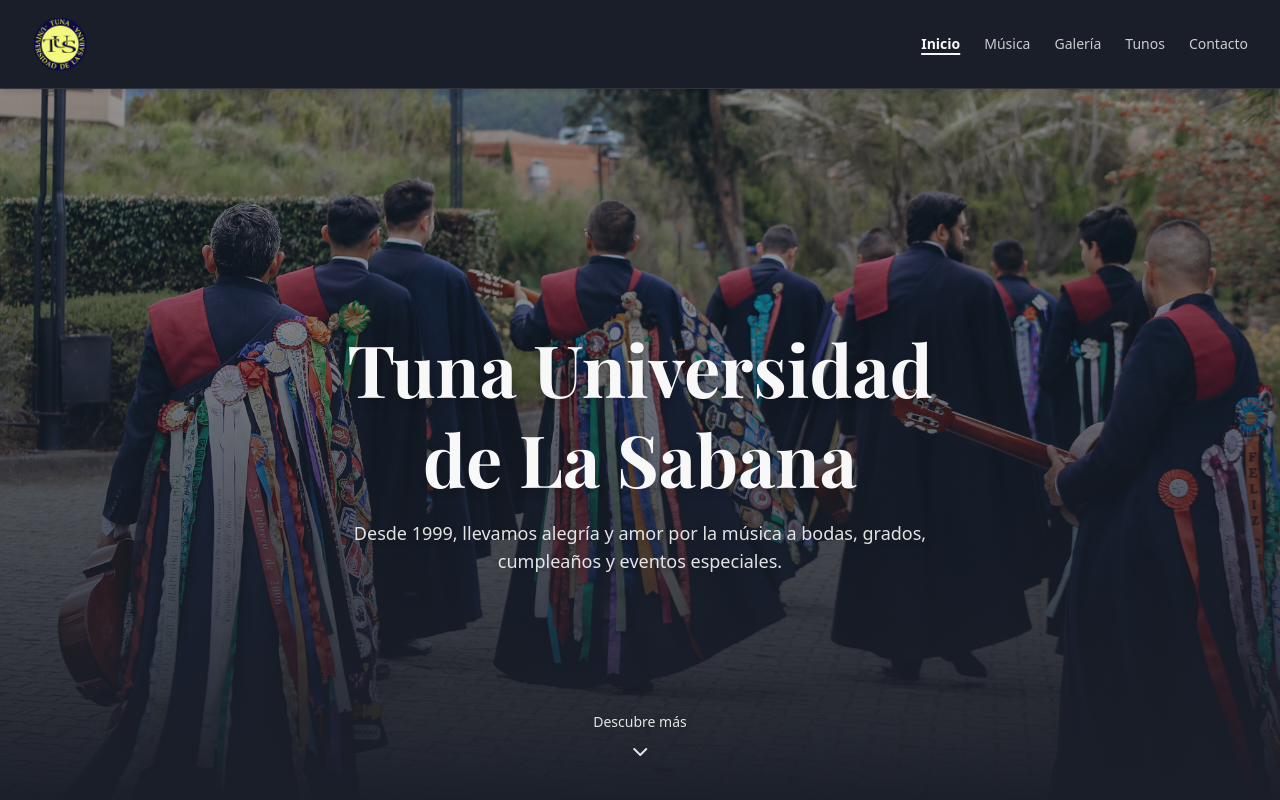
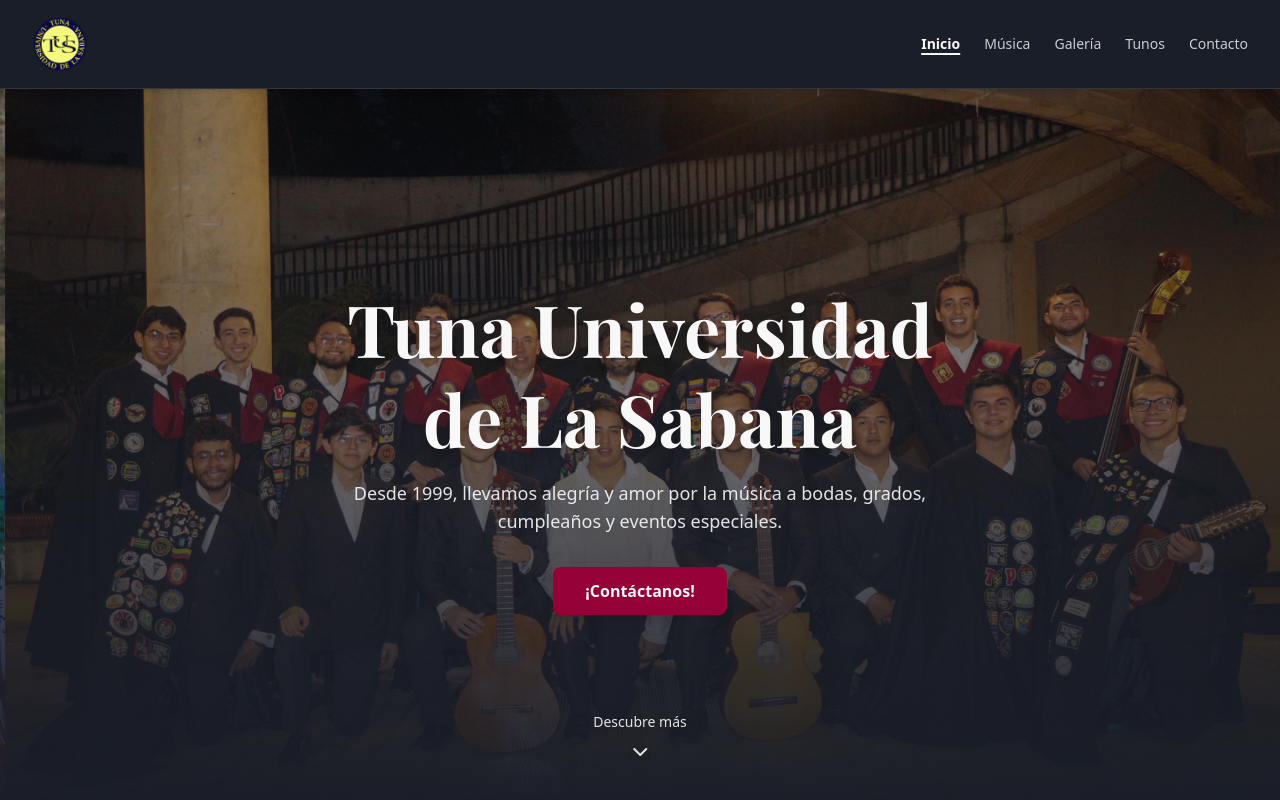
Before and after one commit to camilovegag/tunasabana, a Next.js app: page / in a window 1280 px wide. Shown: the top 800 px of the page. Built offline with nearby package versions, Linux system fonts and the light colour scheme; grey boxes are pictures that could not be loaded; a web font is replaced by a local one.

Commit message:
Introduce a new Carousel UI component, implement an image carousel in the hero section, and add a WhatsApp contact link to the footer.

```diff
--- a/package.json
+++ b/package.json
@@ -16,6 +16,8 @@
     "class-variance-authority": "^0.7.1",
     "clsx": "^2.1.1",
     "date-fns": "^4.1.0",
+    "embla-carousel-autoplay": "^8.6.0",
+    "embla-carousel-react": "^8.6.0",
     "lucide-react": "^0.563.0",
     "next": "16.1.6",
     "radix-ui": "^1.4.3",
--- a/src/components/footer/footer.tsx
+++ b/src/components/footer/footer.tsx
@@ -1,3 +1,4 @@
+import { Phone } from "lucide-react";
 import Image from "next/image";
 import Link from "next/link";
 import { siteConfig } from "@/config/site";
@@ -29,7 +30,8 @@
               música.
             </p>
           </div>
-          <div className="flex gap-3 mx-auto md:mx-0">
+          <div className="flex flex-col items-center gap-6 mx-auto md:mx-0">
+            <div className="flex gap-3">
               {social.map((item) => (
                 <a
                   className="w-10 h-10 rounded-full bg-primary-foreground/10 grid place-items-center hover:bg-accent transition-colors"
@@ -38,9 +40,24 @@
                   target="_blank"
                   rel="noopener noreferrer"
                 >
-                <Image src={item.src} alt={item.name} height={20} width={20} />
+                  <Image
+                    src={item.src}
+                    alt={item.name}
+                    height={20}
+                    width={20}
+                  />
                 </a>
               ))}
+            </div>
+            <a
+              href={`https://wa.me/${siteConfig.contact.phone.replace(/\D/g, "")}`}
+              target="_blank"
+              rel="noopener noreferrer"
+              className="md:ml-auto flex items-center gap-2 text-sm text-primary-foreground/90 hover:text-accent transition-colors"
+            >
+              <Phone className="w-4 h-4" />
+              {siteConfig.contact.phone}
+            </a>
           </div>
         </nav>
         <div className="border-t border-primary-foreground/20 pt-8 text-center text-primary-foreground/70 text-sm">
--- a/src/components/hero/hero.tsx
+++ b/src/components/hero/hero.tsx
@@ -1,27 +1,76 @@
+"use client";
+
+import Autoplay from "embla-carousel-autoplay";
 import { ChevronDown } from "lucide-react";
 import Image from "next/image";
+import Link from "next/link";
+import {
+  Carousel,
+  CarouselContent,
+  CarouselItem,
+} from "@/components/ui/carousel";
 import { siteConfig } from "@/config/site";
-import HeroImg from "../../../public/walk.jpg";
+
+const heroImages = [
+  {
+    src: "/walk.jpg",
+    alt: "Tuna Universidad de La Sabana caminando en presentación",
+  },
+  {
+    src: "/hero.jpg",
+    alt: "Tuna Universidad de La Sabana en concierto",
+  },
+  {
+    src: "/gallery.jpg",
+    alt: "Tuna Universidad de La Sabana en evento especial",
+  },
+];
 
 export default function Hero() {
   return (
     <section
       id="hero"
-      className="grid place-items-center min-h-[calc(100dvh-5rem)] w-full relative isolate overflow-hidden bg-black"
+      className="relative isolate overflow-hidden bg-black min-h-[calc(100dvh-5rem)]"
     >
-      <div className="col-start-1 row-start-1 w-full min-h-full relative -z-10">
+      {/* Background Carousel - absolute positioned */}
+      <div className="absolute inset-0 -z-10">
+        <Carousel
+          opts={{
+            loop: true,
+            duration: 50,
+          }}
+          plugins={[
+            Autoplay({
+              delay: 5000,
+              stopOnInteraction: false,
+              stopOnMouseEnter: false,
+            }),
+          ]}
+          className="h-full"
+        >
+          <CarouselContent className="ml-0">
+            {heroImages.map((image) => (
+              <CarouselItem key={image.src} className="pl-0">
+                <div className="relative w-full h-full">
                   <Image
-          src={HeroImg}
-          alt="Tuna Universidad de La Sabana en presentación"
+                    src={image.src}
+                    alt={image.alt}
                     fill
                     priority
                     className="object-cover"
                     quality={90}
+                    sizes="100vw"
                   />
+                </div>
+              </CarouselItem>
+            ))}
+          </CarouselContent>
+        </Carousel>
         <div className="absolute inset-0 bg-linear-to-b from-primary/30 to-primary" />
       </div>
 
-      <div className="col-start-1 row-start-1 relative z-10 container mx-auto max-w-7xl px-4 sm:px-6 lg:px-8 py-12 lg:py-32">
+      {/* Content */}
+      <div className="relative z-10 container mx-auto max-w-7xl px-4 sm:px-6 lg:px-8 py-12 lg:py-32 min-h-[calc(100dvh-5rem)] flex items-center justify-center">
         <div className="max-w-4xl mx-auto text-center space-y-8 text-primary-foreground">
           <div className="space-y-4">
             <h1 className="text-5xl lg:text-7xl font-serif font-bold text-balance leading-tight drop-shadow-lg">
@@ -32,6 +81,13 @@
               cumpleaños y eventos especiales.
             </p>
           </div>
+
+          <Link
+            href="/contacto"
+            className="inline-flex items-center justify-center gap-2 rounded-md bg-accent text-accent-foreground px-8 py-3 text-base font-semibold hover:bg-accent/90 transition-colors shadow-lg"
+          >
+            ¡Contáctanos!
+          </Link>
         </div>
       </div>
 
--- /dev/null
+++ b/src/components/ui/carousel.tsx
@@ -0,0 +1,242 @@
+"use client";
+
+import useEmblaCarousel, {
+  type UseEmblaCarouselType,
+} from "embla-carousel-react";
+import { ArrowLeft, ArrowRight } from "lucide-react";
+import * as React from "react";
+import { Button } from "@/components/ui/button";
+import { cn } from "@/lib/utils";
+
+type CarouselApi = UseEmblaCarouselType[1];
+type UseCarouselParameters = Parameters<typeof useEmblaCarousel>;
+type CarouselOptions = UseCarouselParameters[0];
+type CarouselPlugin = UseCarouselParameters[1];
+
+type CarouselProps = {
+  opts?: CarouselOptions;
+  plugins?: CarouselPlugin;
+  orientation?: "horizontal" | "vertical";
+  setApi?: (api: CarouselApi) => void;
+};
+
+type CarouselContextProps = {
+  carouselRef: ReturnType<typeof useEmblaCarousel>[0];
+  api: ReturnType<typeof useEmblaCarousel>[1];
+  scrollPrev: () => void;
+  scrollNext: () => void;
+  canScrollPrev: boolean;
+  canScrollNext: boolean;
+} & CarouselProps;
+
+const CarouselContext = React.createContext<CarouselContextProps | null>(null);
+
+function useCarousel() {
+  const context = React.useContext(CarouselContext);
+
+  if (!context) {
+    throw new Error("useCarousel must be used within a <Carousel />");
+  }
+
+  return context;
+}
+
+function Carousel({
+  orientation = "horizontal",
+  opts,
+  setApi,
+  plugins,
+  className,
+  children,
+  ...props
+}: React.ComponentProps<"div"> & CarouselProps) {
+  const [carouselRef, api] = useEmblaCarousel(
+    {
+      ...opts,
+      axis: orientation === "horizontal" ? "x" : "y",
+    },
+    plugins,
+  );
+  const [canScrollPrev, setCanScrollPrev] = React.useState(false);
+  const [canScrollNext, setCanScrollNext] = React.useState(false);
+
+  const onSelect = React.useCallback((api: CarouselApi) => {
+    if (!api) return;
+    setCanScrollPrev(api.canScrollPrev());
+    setCanScrollNext(api.canScrollNext());
+  }, []);
+
+  const scrollPrev = React.useCallback(() => {
+    api?.scrollPrev();
+  }, [api]);
+
+  const scrollNext = React.useCallback(() => {
+    api?.scrollNext();
+  }, [api]);
+
+  const handleKeyDown = React.useCallback(
+    (event: React.KeyboardEvent<HTMLDivElement>) => {
+      if (event.key === "ArrowLeft") {
+        event.preventDefault();
+        scrollPrev();
+      } else if (event.key === "ArrowRight") {
+        event.preventDefault();
+        scrollNext();
+      }
+    },
+    [scrollPrev, scrollNext],
+  );
+
+  React.useEffect(() => {
+    if (!api || !setApi) return;
+    setApi(api);
+  }, [api, setApi]);
+
+  React.useEffect(() => {
+    if (!api) return;
+    onSelect(api);
+    api.on("reInit", onSelect);
+    api.on("select", onSelect);
+
+    return () => {
+      api?.off("select", onSelect);
+    };
+  }, [api, onSelect]);
+
+  return (
+    <CarouselContext.Provider
+      value={{
+        carouselRef,
+        api: api,
+        opts,
+        orientation:
+          orientation || (opts?.axis === "y" ? "vertical" : "horizontal"),
+        scrollPrev,
+        scrollNext,
+        canScrollPrev,
+        canScrollNext,
+      }}
+    >
+      {/* biome-ignore lint/a11y/useSemanticElements: usage of role region is required for accessibility */}
+      <section
+        onKeyDownCapture={handleKeyDown}
+        className={cn("relative", className)}
+        role="region"
+        aria-roledescription="carousel"
+        data-slot="carousel"
+        {...props}
+      >
+        {children}
+      </section>
+    </CarouselContext.Provider>
+  );
+}
+
+function CarouselContent({ className, ...props }: React.ComponentProps<"div">) {
+  const { carouselRef, orientation } = useCarousel();
+
+  return (
+    <div
+      ref={carouselRef}
+      className="overflow-hidden h-full"
+      data-slot="carousel-content"
+    >
+      <div
+        className={cn(
+          "flex h-full",
+          orientation === "horizontal" ? "-ml-4" : "-mt-4 flex-col",
+          className,
+        )}
+        {...props}
+      />
+    </div>
+  );
+}
+
+function CarouselItem({ className, ...props }: React.ComponentProps<"div">) {
+  const { orientation } = useCarousel();
+
+  return (
+    // biome-ignore lint/a11y/useSemanticElements: usage of role group is required for accessibility on slides, fieldset is incorrect here
+    <div
+      role="group"
+      aria-roledescription="slide"
+      data-slot="carousel-item"
+      className={cn(
+        "min-w-0 shrink-0 grow-0 basis-full h-full",
+        orientation === "horizontal" ? "pl-4" : "pt-4",
+        className,
+      )}
+      {...props}
+    />
+  );
+}
+
+function CarouselPrevious({
+  className,
+  variant = "outline",
+  size = "icon",
+  ...props
+}: React.ComponentProps<typeof Button>) {
+  const { orientation, scrollPrev, canScrollPrev } = useCarousel();
+
+  return (
+    <Button
+      data-slot="carousel-previous"
+      variant={variant}
+      size={size}
+      className={cn(
+        "absolute size-8 rounded-full",
+        orientation === "horizontal"
+          ? "top-1/2 -left-12 -translate-y-1/2"
+          : "-top-12 left-1/2 -translate-x-1/2 rotate-90",
+        className,
+      )}
+      disabled={!canScrollPrev}
+      onClick={scrollPrev}
+      {...props}
+    >
+      <ArrowLeft />
+      <span className="sr-only">Previous slide</span>
+    </Button>
+  );
+}
+
+function CarouselNext({
+  className,
+  variant = "outline",
+  size = "icon",
+  ...props
+}: React.ComponentProps<typeof Button>) {
+  const { orientation, scrollNext, canScrollNext } = useCarousel();
+
+  return (
+    <Button
+      data-slot="carousel-next"
+      variant={variant}
+      size={size}
+      className={cn(
+        "absolute size-8 rounded-full",
+        orientation === "horizontal"
+          ? "top-1/2 -right-12 -translate-y-1/2"
+          : "-bottom-12 left-1/2 -translate-x-1/2 rotate-90",
+        className,
+      )}
+      disabled={!canScrollNext}
+      onClick={scrollNext}
+      {...props}
+    >
+      <ArrowRight />
+      <span className="sr-only">Next slide</span>
+    </Button>
+  );
+}
+
+export {
+  type CarouselApi,
+  Carousel,
+  CarouselContent,
+  CarouselItem,
+  CarouselPrevious,
+  CarouselNext,
+};
```
Also changed, not shown: 1 other file (tests, documents, lock files or other folders). Lines whose indentation alone changed are shown as unchanged.
